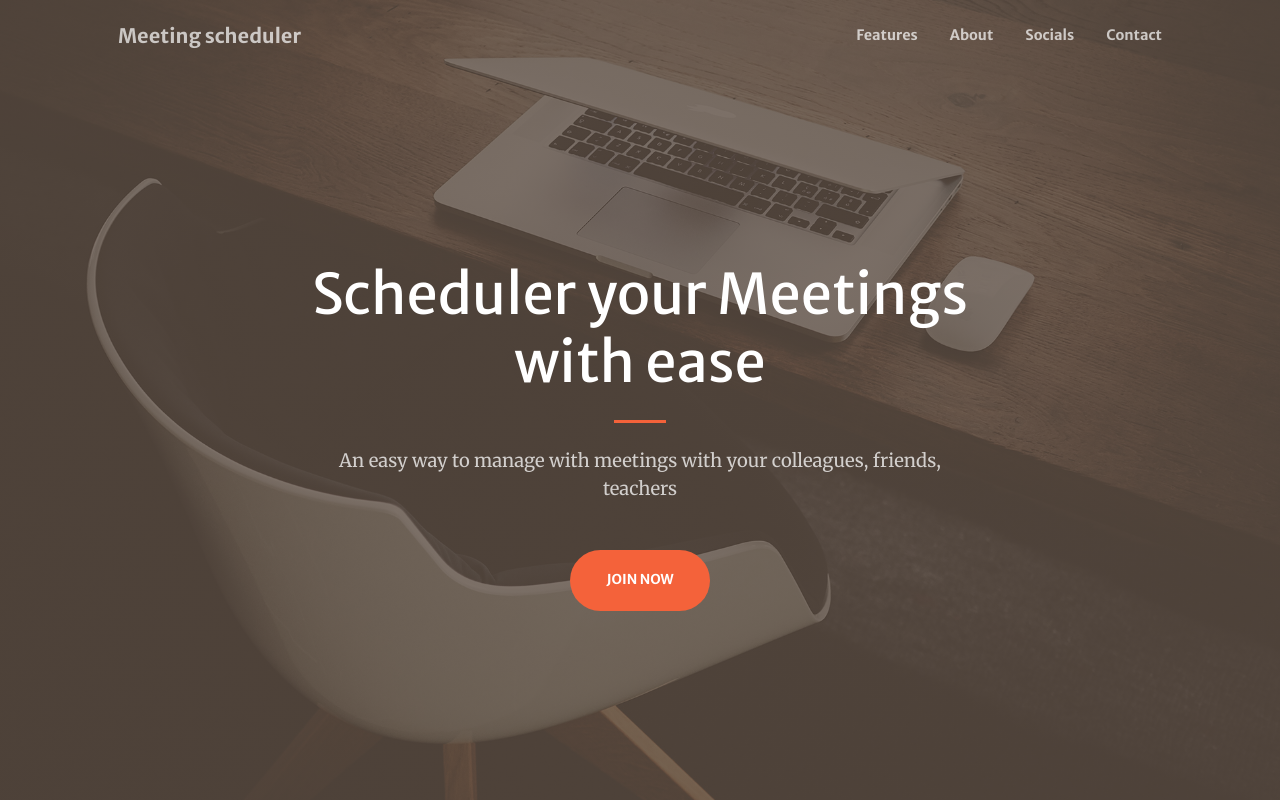
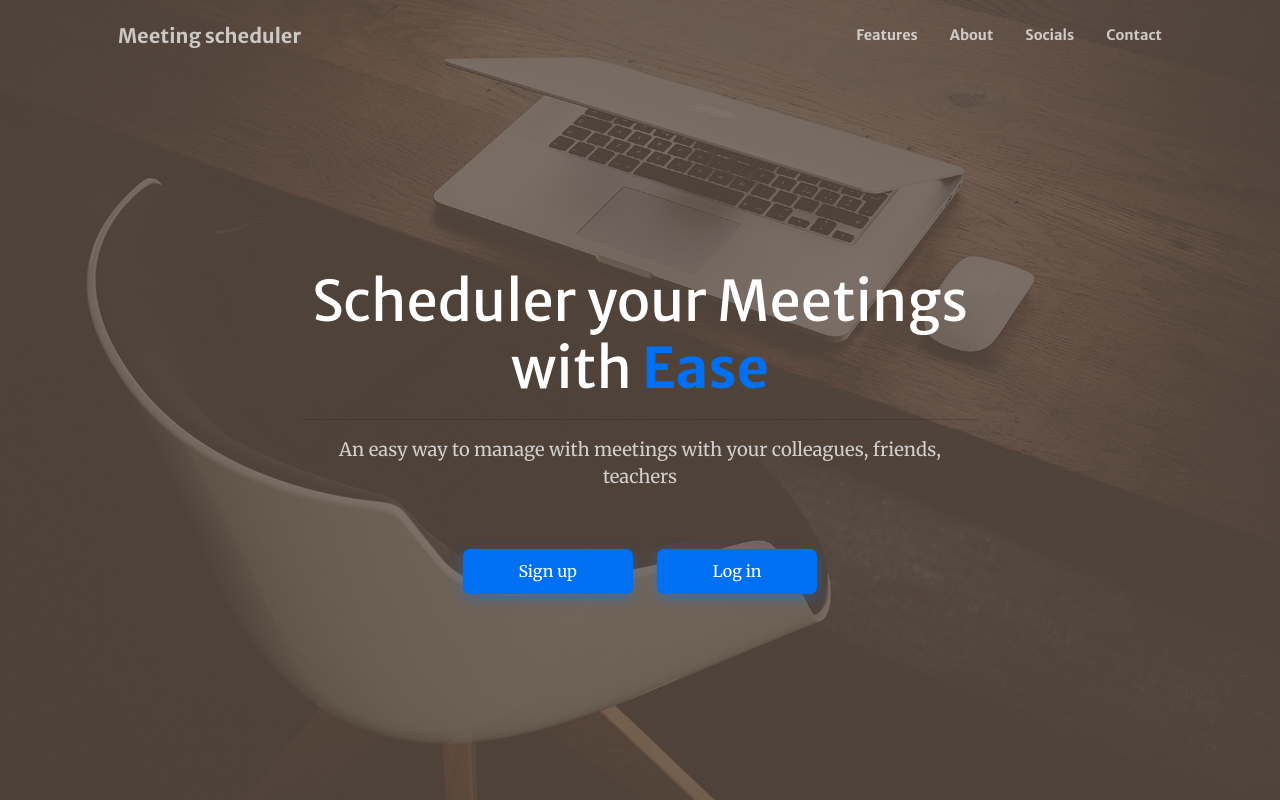
Before and after one commit to Anurag-Kochar-1/new-meeting-scheduler, a plain HTML site: page index.html in a window 1280 px wide. Drawn offline with nearby package versions, Linux system fonts and the light colour scheme.

Commit message:
updated landing page

```diff
--- /dev/null
+++ b/css/secondIndex.css
@@ -0,0 +1,31 @@
+.customBtnLandingPage {
+
+    display: inline-block;
+    outline: 0;
+    cursor: pointer;
+    border: none;
+    padding: 0 56px;
+    height: 45px;
+    line-height: 45px;
+    border-radius: 7px;
+    background-color: #0070f3;
+    color: white;
+    font-weight: 400;
+    font-size: 16px;
+    box-shadow: 0 4px 14px 0 rgb(0 118 255 / 39%);
+    transition: background 0.2s ease,color 0.2s ease,box-shadow 0.2s ease;
+    margin: 10px;
+    text-decoration: none;
+
+
+}
+
+.customBtnLandingPage :hover{
+        background: rgba(0,118,255,0.9);
+        box-shadow: 0 6px 20px rgb(0 118 255 / 23%);
+}
+
+.blueHighlight {
+    color:#0070f3;
+    font-weight: 700;
+}
--- a/index.html
+++ b/index.html
@@ -23,6 +23,7 @@
         <link href="https://cdnjs.cloudflare.com/ajax/libs/SimpleLightbox/2.1.0/simpleLightbox.min.css" rel="stylesheet" />
         <!-- Core theme CSS (includes Bootstrap)-->
         <link href="css/styles.css" rel="stylesheet" />
+        <link rel="stylesheet" href="./css/secondIndex.css">
     </head>
     <body id="page-top">
         <!-- Navigation-->
@@ -45,12 +46,14 @@
             <div class="container px-4 px-lg-5 h-100">
                 <div class="row gx-4 gx-lg-5 h-100 align-items-center justify-content-center text-center">
                     <div class="col-lg-8 align-self-end">
-                        <h1 class="text-white font-weight-bold">Scheduler your Meetings with ease</h1>
-                        <hr class="divider" />
+                        <h1 class="text-white font-weight-bold">Scheduler your Meetings with  <span class="blueHighlight">Ease </span> </h1>
+                        <hr class="newDivider" />
                     </div>
                     <div class="col-lg-8 align-self-baseline">
                         <p class="text-white-75 mb-5">An easy way to manage with meetings with your colleagues, friends, teachers</p>
-                        <a class="btn btn-primary btn-xl" href="#about"> Join Now</a>
+
+                        <a class="customBtnLandingPage" href="./signInPage.html"> Sign up</a>
+                        <a class="customBtnLandingPage" href="./loginPage.html"> Log in </a>
                     </div>
                 </div>
             </div>
```
Also changed, not shown: css/styles.css.
